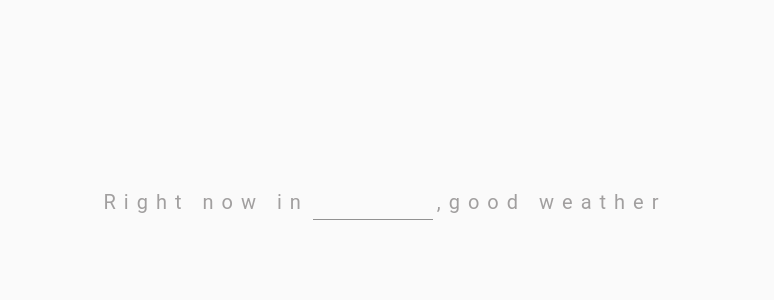
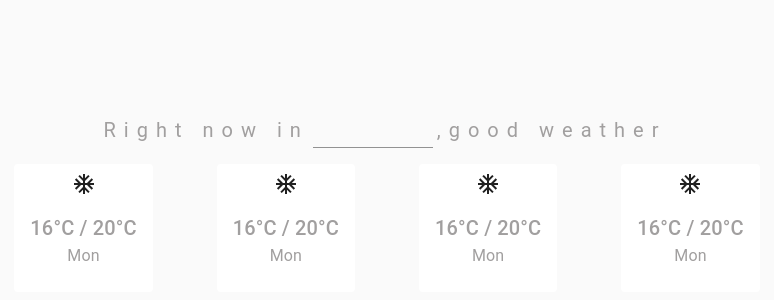
Before and after one commit to borboo21/weather-app-2, a React (Create React App) app: page / in a window 1280 px wide. Shown: the part 198-498 px from the top of the page, without its empty margins (253-1027 px from the left). Built offline with nearby package versions, Linux system fonts and the light colour scheme.

Commit message:
Чуть поправил апи, не выдавал condition. Сделал карточку Forecast weather.

```diff
--- a/package.json
+++ b/package.json
@@ -6,7 +6,8 @@
     "@emotion/react": "^11.11.1",
     "@emotion/styled": "^11.11.0",
     "@fontsource/roboto": "^5.0.8",
-    "@mui/material": "^5.14.12",
+    "@mui/icons-material": "^5.14.18",
+    "@mui/material": "^5.14.18",
     "@reduxjs/toolkit": "^1.9.7",
     "@testing-library/jest-dom": "^5.17.0",
     "@testing-library/react": "^13.4.0",
--- a/src/components/forecast-weather/forecast-weather.tsx
+++ b/src/components/forecast-weather/forecast-weather.tsx
@@ -1,15 +1,44 @@
-import React, { useEffect, useRef, useState } from 'react';
-import { Stack, TextField, Typography } from '@mui/material';
+import React from 'react';
+import {Card, CardContent, CardMedia, Container, Grid, Stack, Typography} from '@mui/material';
 import theme from '../../theme';
-import {ws} from "../../data/api";
-import {useDispatch, useSelector} from "react-redux";
-import {addForecastAC} from "../../store/reducers/forecasts-reducer/forecasts-reducer";
-import {IAppState} from "../../store/type";
+import {AcUnitOutlined} from "@mui/icons-material";
 
 export function ForecastWeather() {
+    const fwCards = [1,2,3,4]
     return(
-        <Stack>
-
-        </Stack>
+        <Container
+                   sx={{
+                    paddingTop: theme.spacing(2)
+                   }}>
+            <Grid container spacing={8}>
+                {fwCards.map((fwCard) => (
+                    <Grid item key = {fwCard}>
+                    <Card sx={{
+                        border:'none',
+                        boxShadow:'none',
+                    }}>
+                        <Stack sx={{
+                            display: 'flex',
+                            alignItems: 'center',
+                            paddingTop:'8px'
+                        }}>
+                            <AcUnitOutlined/>
+                        </Stack>
+                        <CardContent>
+                            <Typography variant='h6'>
+                                16°C / 20°C
+                            </Typography>
+                            <Typography sx={{
+                                display:'flex',
+                                justifyContent:'center'
+                            }}>
+                                Mon
+                            </Typography>
+                        </CardContent>
+                    </Card>
+                    </Grid>
+                ))}
+            </Grid>
+        </Container>
     )
 }
--- a/src/data/api.ts
+++ b/src/data/api.ts
@@ -41,14 +41,14 @@ export class WeatherService {
     }
     _transformForecastDay(item:IWeatherForecastDay){
         return{
+            date: item.date,
+            condition: item.day.condition.text,
             humidity: item.day.avghumidity,
+            maxTemp: item.day.maxtemp_c,
+            minTemp: item.day.mintemp_c,
+            rain: item.day.daily_chance_of_rain,
             temp: item.day.avgtemp_c,
             wind: item.day.maxwind_mph,
-            rain: item.day.daily_chance_of_rain,
-            maxTemp: item.day.maxtemp_c,
-            minTemp: item.day.mintemp_c,
-            date: item.date,
-            condition: item.condition,
         }
     }
 }
--- a/src/theme.ts
+++ b/src/theme.ts
@@ -1,10 +1,9 @@
-import { createTheme } from '@mui/material';
+import {createTheme, makeStyles} from '@mui/material';
 
 const colors = {
     gray:"#a19f9f",
     black:"#545454"
 }
-
 const theme = createTheme({
     palette:{
         primary: {
--- a/src/types/types.ts
+++ b/src/types/types.ts
@@ -7,13 +7,13 @@ export interface IWeatherForecastDay {
         day:{
             avghumidity: THumidity;
             avgtemp_c :TTemp;
+            condition:{
+                text: TCondition
+            };
             daily_chance_of_rain: TRain;
             maxtemp_c: TTemp;
             mintemp_c: TTemp;
             maxwind_mph: TWind;
-        }
-        condition:{
-            text: TCondition
         }
 }
 
```
Also changed, not shown: 1 other file (tests, documents, lock files or other folders).
